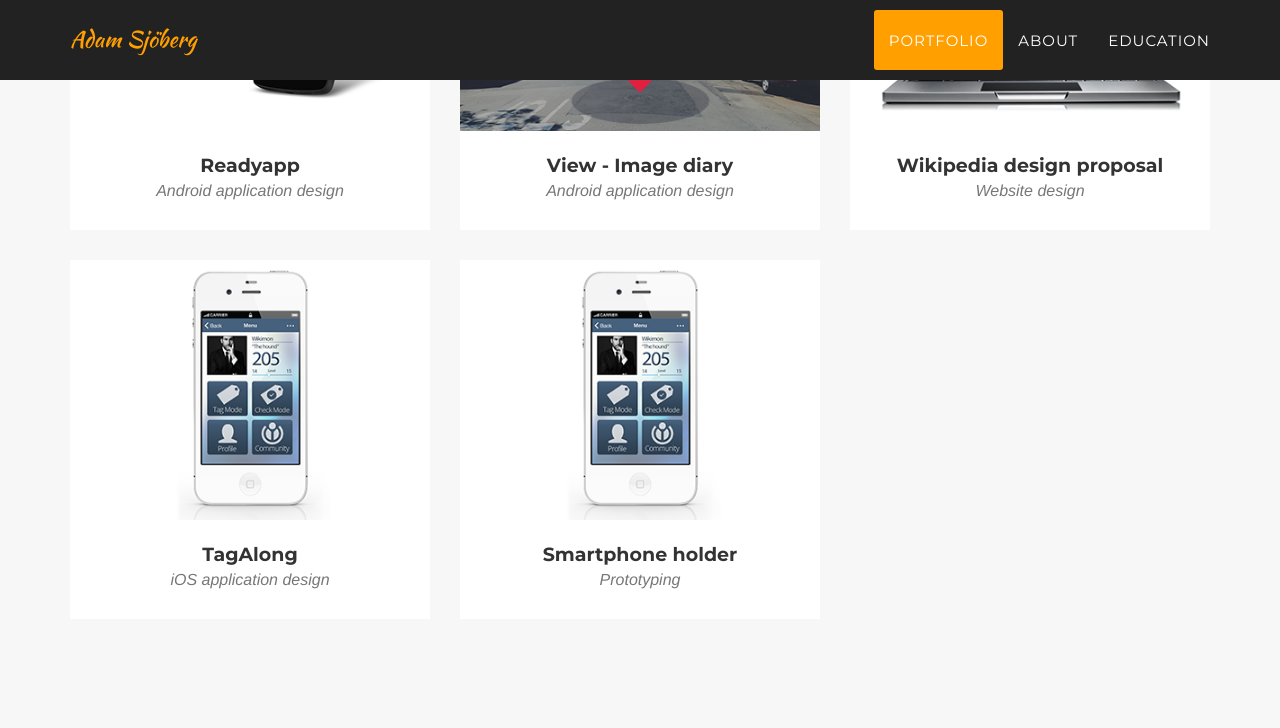
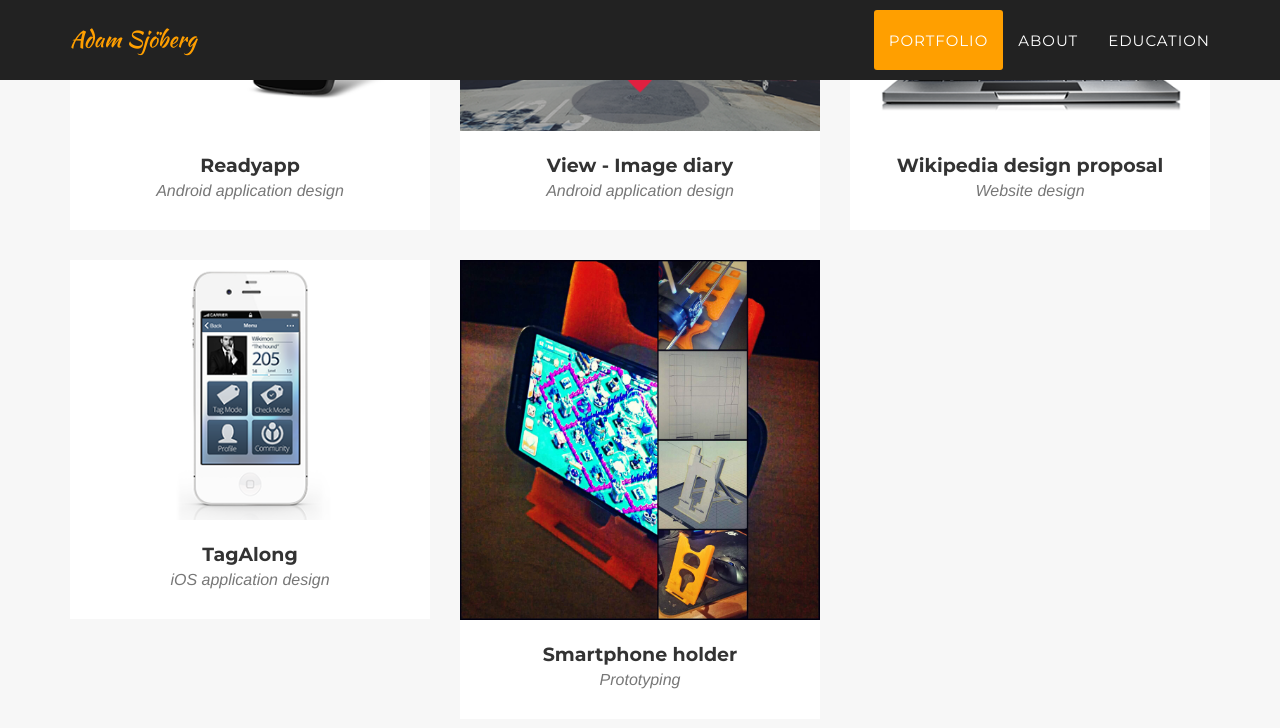
Before and after one commit to Adamsjoberg/Adamsjoberg.github.io, a Jekyll site: the page built from index.html, in a window 1280 px wide and 900 px high, scrolled down 1169 px. Shown: the top 728 px of the window. Built offline with Jekyll 4.4.1, drawn with Linux system fonts in a browser that asks for light colours; some web fonts are replaced.

Commit message:
added thumb image

```diff
--- a/_includes/portfolio_grid.html
+++ b/_includes/portfolio_grid.html
@@ -75,7 +75,7 @@
                           <i class="fa fa-plus fa-3x"></i>
                       </div>
                   </div>
-                  <img src="img/portfolio/project/menu.png" class="img-responsive" alt="">
+                  <img src="img/portfolio/smartphone/horizontal.jpg" class="img-responsive" alt="">
               </a>
               <div class="portfolio-caption">
                   <h4>Smartphone holder</h4>
```
